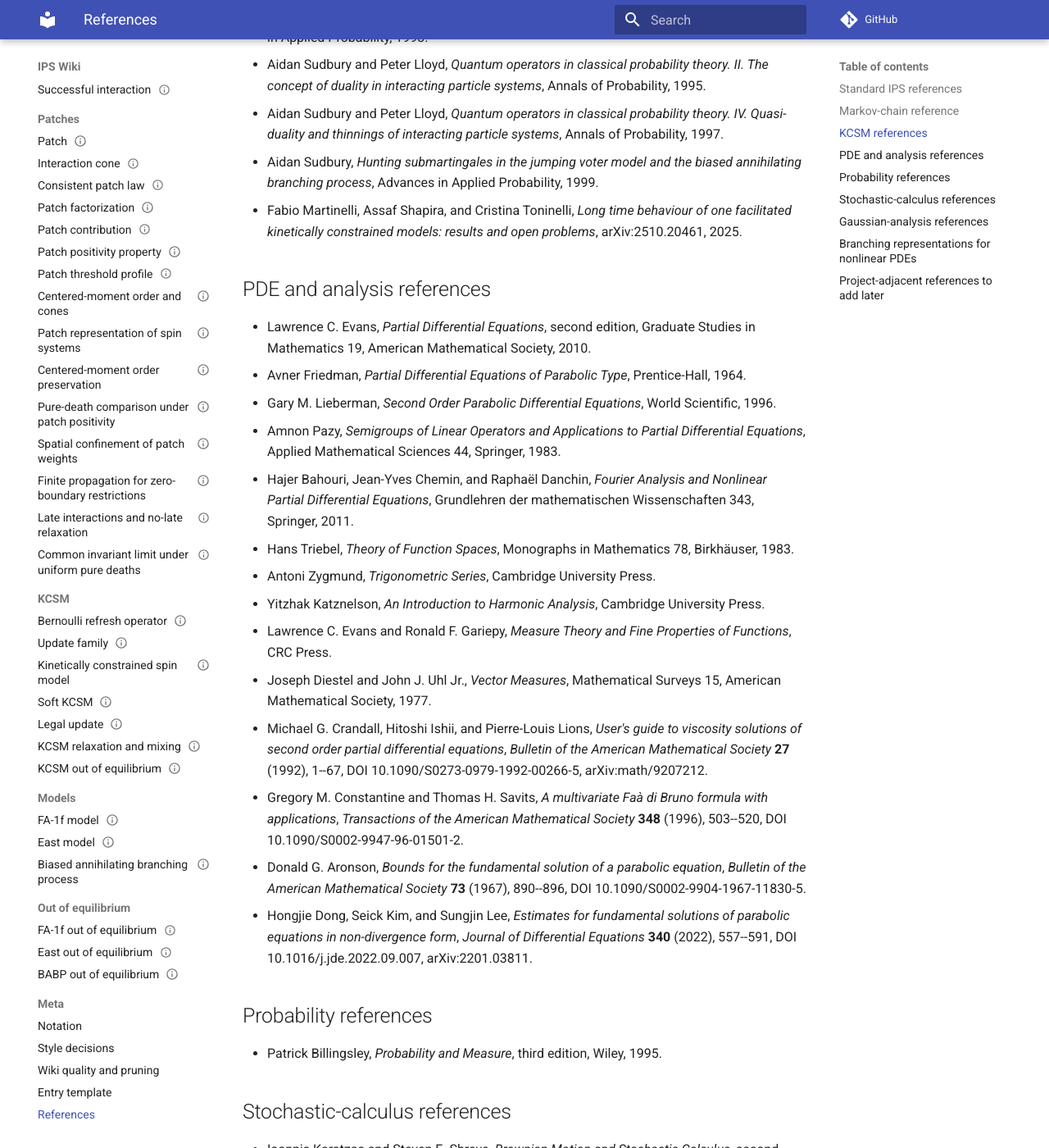
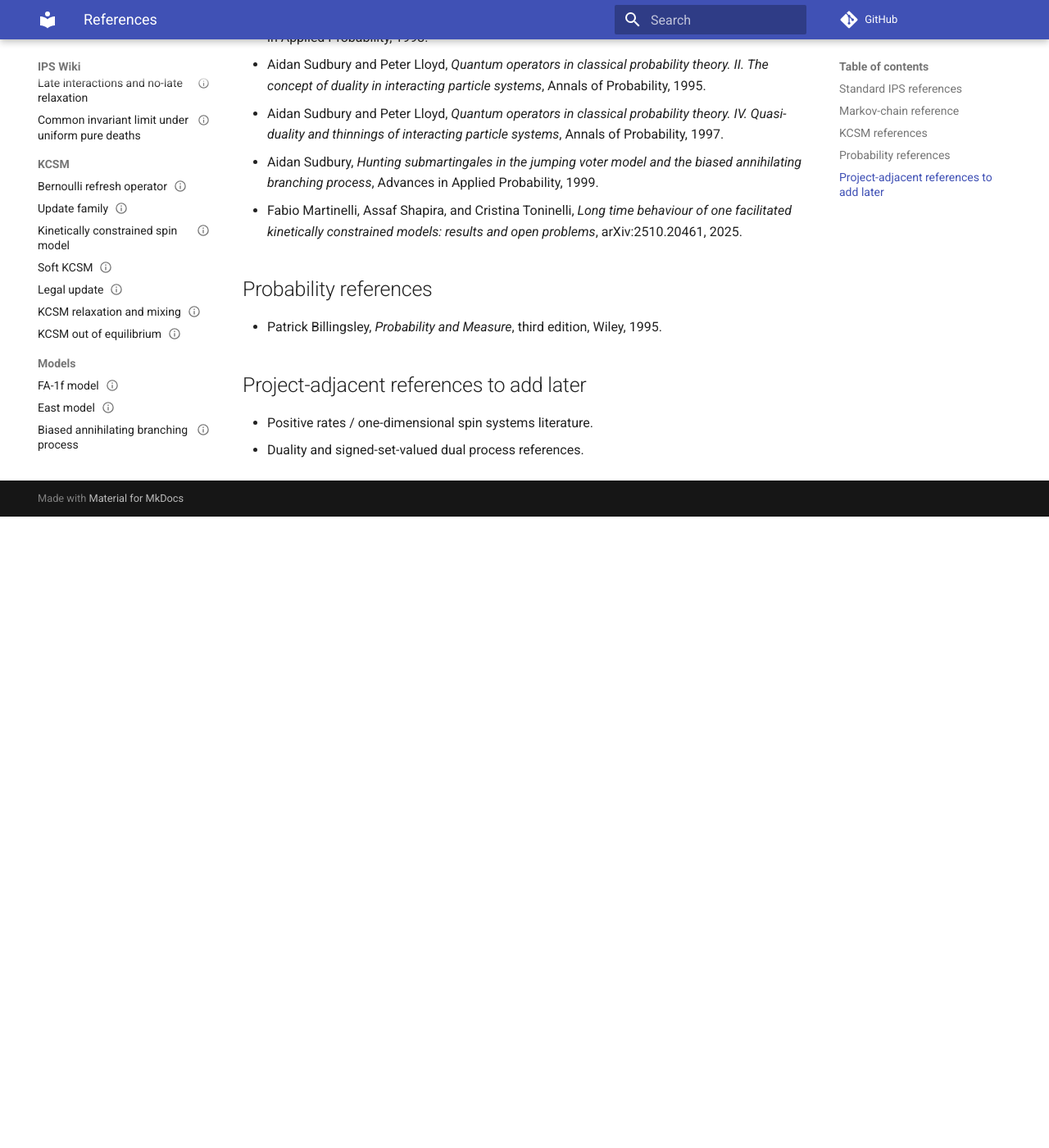
Before and after one commit to maciejgluchowski86-beep/ips-wiki, an MkDocs documentation site: the page built from docs/meta/references.md, in a window 1280 px wide and 1400 px high, scrolled down 1114 px. Shown: the whole window at 82% size. Built offline with MkDocs 1.6.1 and Material for MkDocs 9.7.7, drawn with Linux system fonts in a browser that asks for light colours; comment, search, counter and statistics services are not loaded; after the commit the page ends 1744 px from its top, so only the background shows below that; some of the changed text lies outside the part shown.

Commit message:
Remove PDE and branching material from wiki navigation and metadata

```diff
--- a/docs/meta/references.md
+++ b/docs/meta/references.md
@@ -32,46 +32,11 @@ This page is the human-readable reference list for the wiki. A structured BibTeX
 - Aidan Sudbury, *Hunting submartingales in the jumping voter model and the biased annihilating branching process*, Advances in Applied Probability, 1999.
 - Fabio Martinelli, Assaf Shapira, and Cristina Toninelli, *Long time behaviour of one facilitated kinetically constrained models: results and open problems*, arXiv:2510.20461, 2025.
 
-## PDE and analysis references
-
-- Lawrence C. Evans, *Partial Differential Equations*, second edition, Graduate Studies in Mathematics 19, American Mathematical Society, 2010.
-- Avner Friedman, *Partial Differential Equations of Parabolic Type*, Prentice-Hall, 1964.
-- Gary M. Lieberman, *Second Order Parabolic Differential Equations*, World Scientific, 1996.
-- Amnon Pazy, *Semigroups of Linear Operators and Applications to Partial Differential Equations*, Applied Mathematical Sciences 44, Springer, 1983.
-- Hajer Bahouri, Jean-Yves Chemin, and Raphaël Danchin, *Fourier Analysis and Nonlinear Partial Differential Equations*, Grundlehren der mathematischen Wissenschaften 343, Springer, 2011.
-- Hans Triebel, *Theory of Function Spaces*, Monographs in Mathematics 78, Birkhäuser, 1983.
-- Antoni Zygmund, *Trigonometric Series*, Cambridge University Press.
-- Yitzhak Katznelson, *An Introduction to Harmonic Analysis*, Cambridge University Press.
-- Lawrence C. Evans and Ronald F. Gariepy, *Measure Theory and Fine Properties of Functions*, CRC Press.
-- Joseph Diestel and John J. Uhl Jr., *Vector Measures*, Mathematical Surveys 15, American Mathematical Society, 1977.
-- Michael G. Crandall, Hitoshi Ishii, and Pierre-Louis Lions, *User's guide to viscosity solutions of second order partial differential equations*, *Bulletin of the American Mathematical Society* **27** (1992), 1--67, DOI 10.1090/S0273-0979-1992-00266-5, arXiv:math/9207212.
-- Gregory M. Constantine and Thomas H. Savits, *A multivariate Faà di Bruno formula with applications*, *Transactions of the American Mathematical Society* **348** (1996), 503--520, DOI 10.1090/S0002-9947-96-01501-2.
-- Donald G. Aronson, *Bounds for the fundamental solution of a parabolic equation*, *Bulletin of the American Mathematical Society* **73** (1967), 890--896, DOI 10.1090/S0002-9904-1967-11830-5.
-- Hongjie Dong, Seick Kim, and Sungjin Lee, *Estimates for fundamental solutions of parabolic equations in non-divergence form*, *Journal of Differential Equations* **340** (2022), 557--591, DOI 10.1016/j.jde.2022.09.007, arXiv:2201.03811.
 
 ## Probability references
 
 - Patrick Billingsley, *Probability and Measure*, third edition, Wiley, 1995.
 
-## Stochastic-calculus references
-
-- Ioannis Karatzas and Steven E. Shreve, *Brownian Motion and Stochastic Calculus*, second edition, Graduate Texts in Mathematics 113, Springer, 1991, DOI 10.1007/978-1-4612-0949-2.
-- Daniel W. Stroock and S. R. Srinivasa Varadhan, *Multidimensional Diffusion Processes*, Classics in Mathematics, Springer, 2006 reprint, DOI 10.1007/3-540-28999-2.
-
-## Gaussian-analysis references
-
-- Svante Janson, *Gaussian Hilbert Spaces*, Cambridge Tracts in Mathematics 129, Cambridge University Press, 1997.
-- David Nualart, *The Malliavin Calculus and Related Topics*, second edition, Probability and Its Applications, Springer, 2006, DOI 10.1007/3-540-28329-3.
-
-## Branching representations for nonlinear PDEs
-
-- Jiang Yu Nguwi, Guillaume Penent, and Nicolas Privault, *A fully nonlinear Feynman-Kac formula with derivatives of arbitrary orders*, *Journal of Evolution Equations* **23** (2023), Paper No. 22, DOI 10.1007/s00028-023-00873-3, arXiv:2201.03882.
-- Jiang Yu Nguwi, Guillaume Penent, and Nicolas Privault, *A deep branching solver for fully nonlinear partial differential equations*, arXiv:2203.03234.
-- Pierre Henry-Labordère, Nadia Oudjane, Xiaolu Tan, Nizar Touzi, and Xavier Warin, *Branching diffusion representation of semilinear PDEs and Monte Carlo approximation*, *Annales de l'Institut Henri Poincaré, Probabilités et Statistiques* **55** (2019), no. 1, 184--210, DOI 10.1214/17-AIHP880, arXiv:1603.01727.
-- Xavier Warin, *Variations on branching methods for non linear PDEs*, arXiv:1701.07660.
-- Xavier Warin, *Monte Carlo for high-dimensional degenerated Semi Linear and Full Non Linear PDEs*, arXiv:1805.05078.
-- Qiao Huang and Nicolas Privault, *Stability analysis of a branching diffusion solver for semilinear heat equations*, arXiv:2502.17853, version 2.
-- D. Blömker, M. Romito, and R. Tribe, *A probabilistic representation for the solutions to some non-linear PDEs using pruned branching trees*, arXiv:math/0505449.
 
 ## Project-adjacent references to add later
 
```
